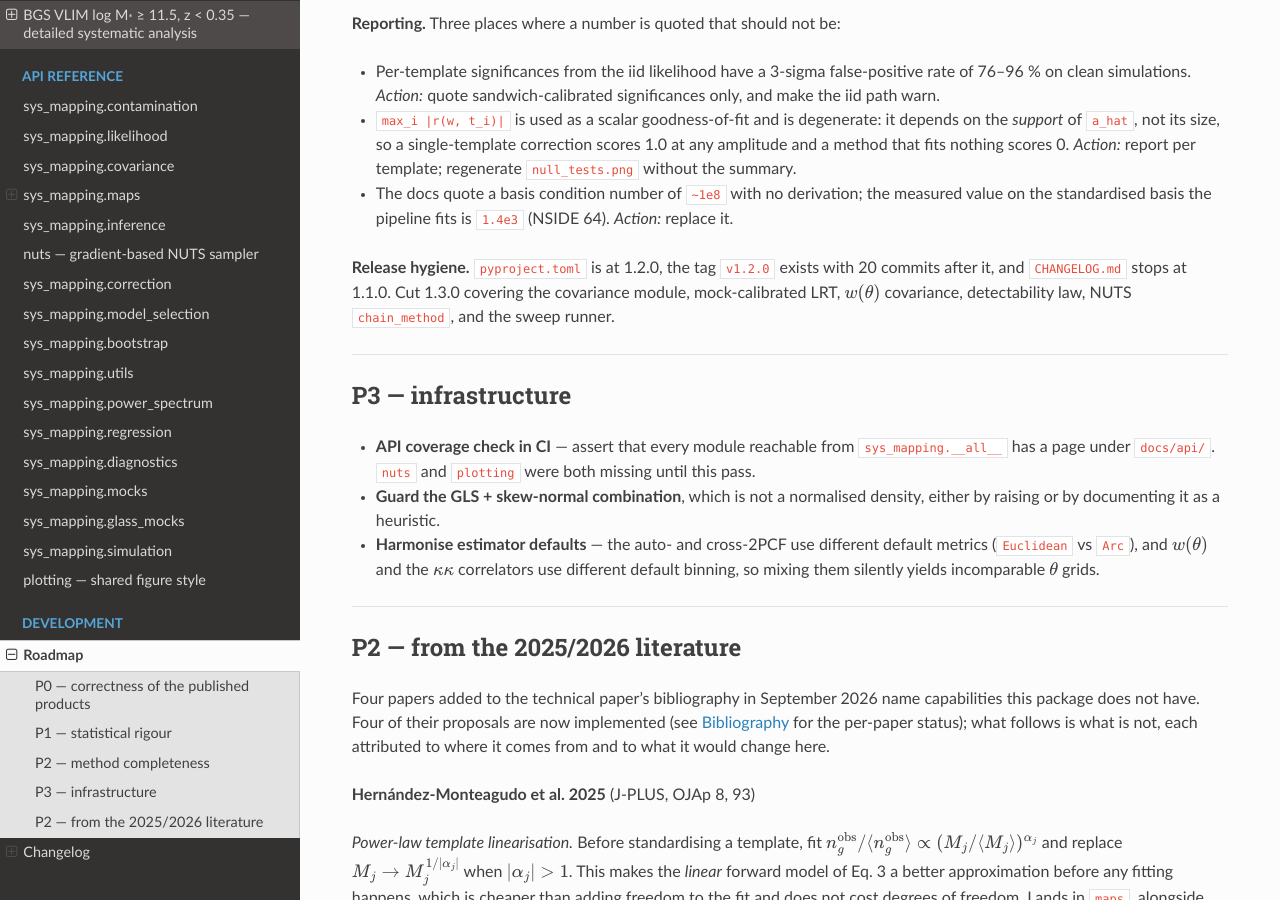
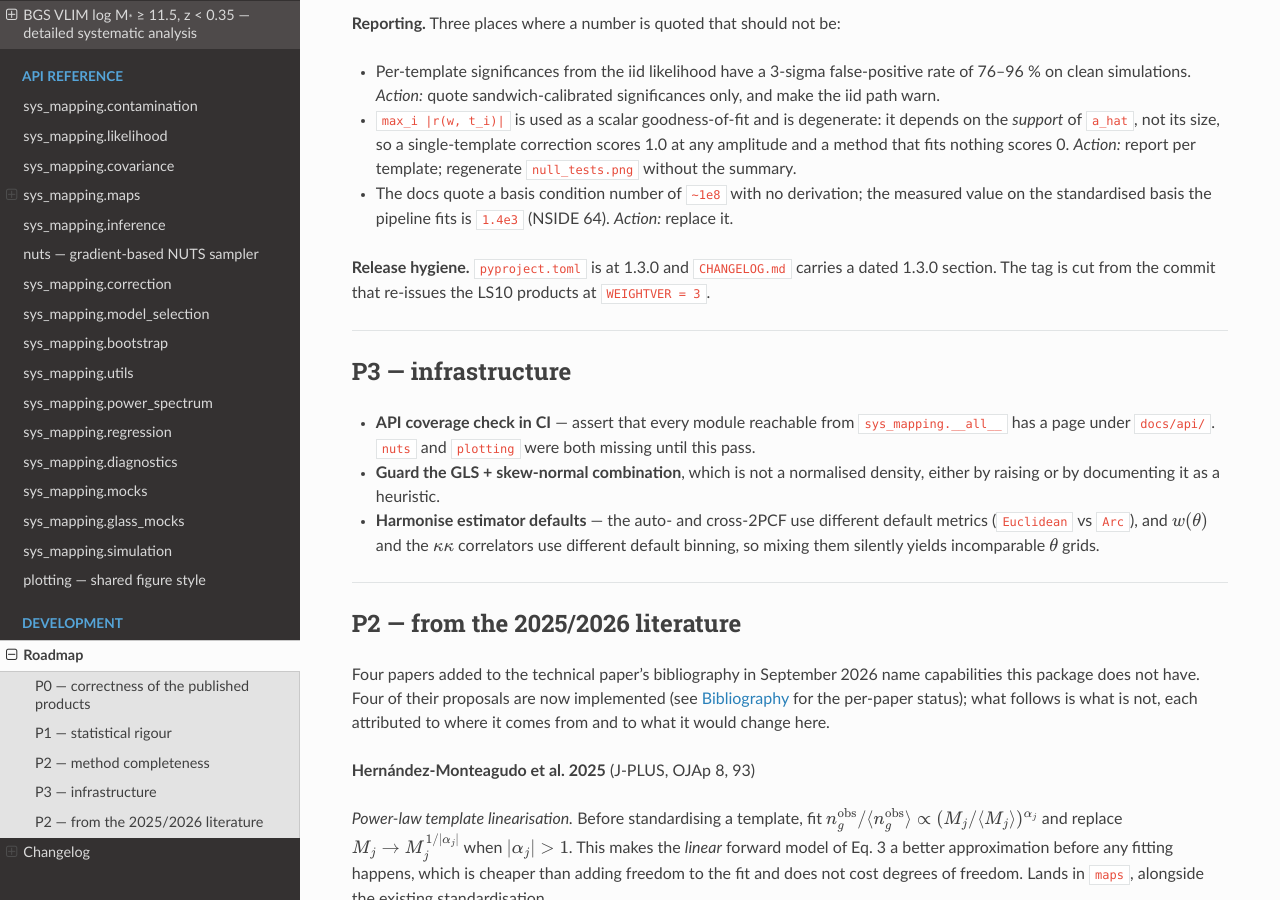
Before and after one commit to JohanComparat/sys_mapping, a Sphinx documentation site: the page built from docs/roadmap.rst, in a window 1280 px wide and 900 px high, scrolled down 3127 px. Built offline with Sphinx 7.4.7 and the Read the Docs theme 3.1.0, drawn with Linux system fonts in a browser that asks for light colours.

Commit message:
release: 1.3.0
The LS10 products are re-issued at NSIDE 32, 64 and 128 on a basis standardised over
the analysis footprint, with the template correlations measured from the galaxies.  All
27 pass the post-condition that refuses a cell whose correction overshoots the signal:
the corrected w(theta) stays between 0.815 and 0.995 of the observed one across every
method and sample at NSIDE 64, where ISD-3 previously reached -39.  The correction acts
in all 30 bins rather than 9.

The methods also converged on each other.  At NSIDE 64 the median rms|a_hat| is 0.0184
for OLS against 0.0074 for ISD-1, a factor 2.5, where the old basis gave a factor 35.

NSIDE 256 is not part of this release.  All nine cells hit the twelve-hour walltime
inside MCMC-comb, which takes 6.1 h at NSIDE 128 and has four times the pixels at 256.
No calibrated result depends on that resolution, and the products it would replace were
WEIGHTVER 1, so dropping them removes a stale version rather than leaving one.

The NSIDE-64 likelihood-ratio grid carries forward.  It was fitted on the previous
basis, and isolating the basis from the maximum-likelihood refinement moves lambda_LR
by a median of 0.7 % across the nine cells, under 2.5 % in eight of them, and +22 % in
one that already sits at the Monte-Carlo floor, where a larger statistic can only lower
the p-value.  That grid returns zero negative null draws in all nine cells, against 21
of 450 before the refinement.

Re-deriving the cross-term share on the corrected basis raised it at NSIDE 64 from
3.5 % to 14.7 %, reaching 36.9 % on one sample.  Nothing grew: the share depends on how
the amplitude vector sits with respect to the off-diagonal terms rather than on its
length, and standardising changes the rotation.  The auto-only two-point correction is
defensible at NSIDE 32 at 1.9 % and is not at NSIDE 64, so this closes two findings and
opens one.  The full matrix path is implemented and costs minutes.

```diff
--- a/docs/roadmap.rst
+++ b/docs/roadmap.rst
@@ -193,10 +193,8 @@ Three places where a number is quoted that should not be:
   *Action:* replace it.
 
 **Release hygiene.**
-``pyproject.toml`` is at 1.2.0, the tag ``v1.2.0`` exists with 20 commits after it,
-and ``CHANGELOG.md`` stops at 1.1.0.  Cut 1.3.0 covering the covariance module,
-mock-calibrated LRT, :math:`w(\theta)` covariance, detectability law, NUTS
-``chain_method``, and the sweep runner.
+``pyproject.toml`` is at 1.3.0 and ``CHANGELOG.md`` carries a dated 1.3.0 section.  The
+tag is cut from the commit that re-issues the LS10 products at ``WEIGHTVER = 3``.
 
 ----
 
--- a/pyproject.toml
+++ b/pyproject.toml
@@ -4,7 +4,7 @@ build-backend = "setuptools.build_meta"
 
 [project]
 name = "sys_mapping"
-version = "1.2.0"
+version = "1.3.0"
 description = "Joint inference of multiplicative and additive systematics in galaxy clustering"
 readme = "README.md"
 license = {text = "MIT"}
```
Also changed, not shown: CHANGELOG.md (+16 -0 lines), README.md (+4 -4 lines), docs/_static/results_ls10/wtheta_corrected_nside64.png.
